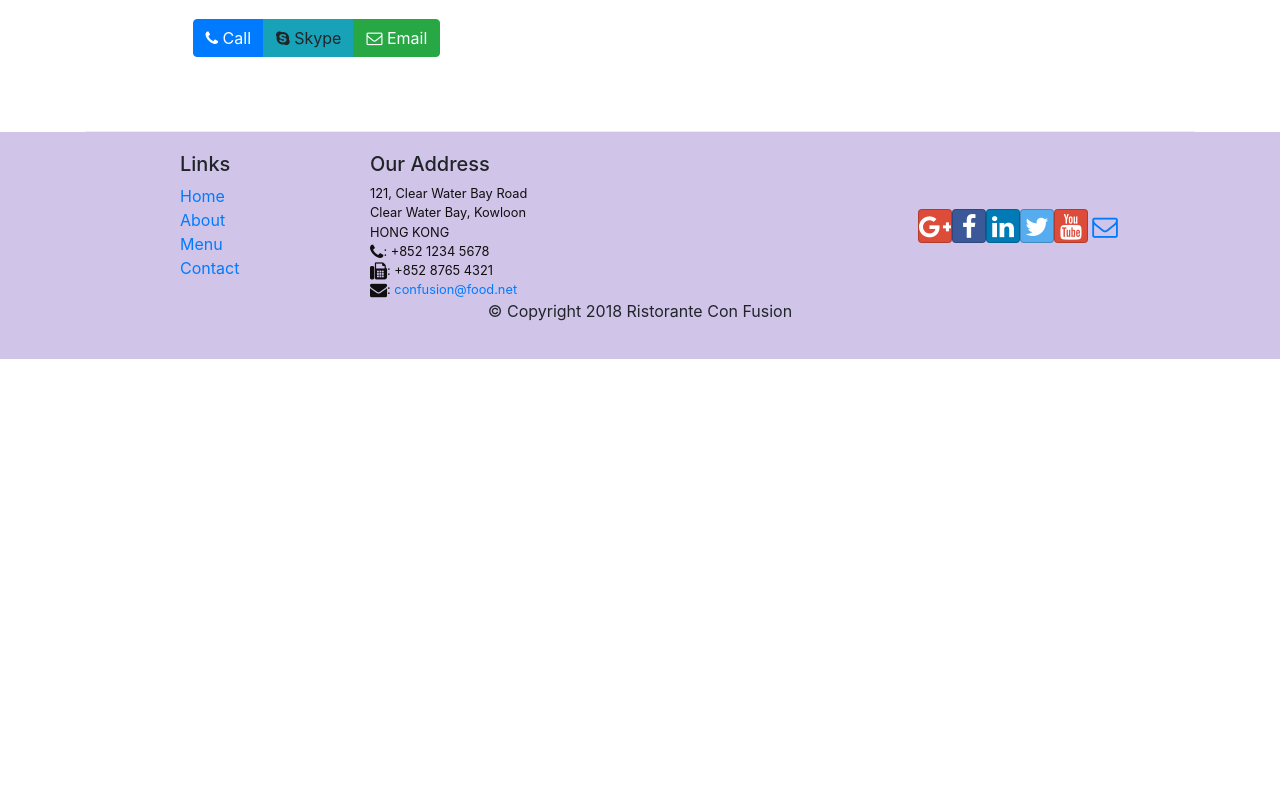
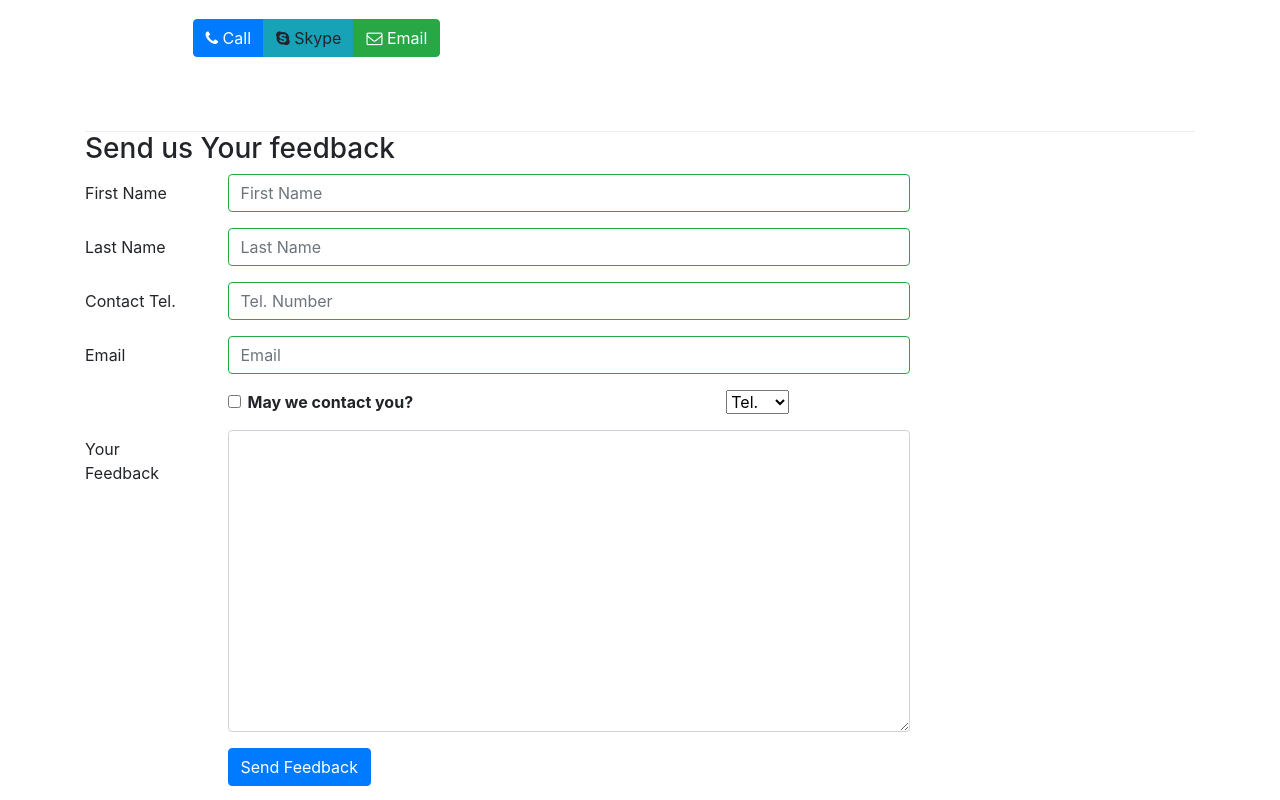
Before and after one commit to karankishor/Ristorante-Con-Fusion, a React (Create React App) app: page /contactus in a window 1280 px wide. Shown: the part 740-1540 px from the top of the page. Before the commit the page ends 1099 px from the top, so only its background shows below. Built offline with nearby package versions, Linux system fonts and the light colour scheme.

Commit message:
Controllled Forms

```diff
--- a/src/components/AboutComponent.js
+++ b/src/components/AboutComponent.js
@@ -13,6 +13,7 @@
                 </Media>
                 <Media body className="ml-5">
                     <Media heading>{leader.name}</Media>
+                   <p>{leader.designation}</p>
                     <p>{leader.description}</p>
                 </Media>
             </Media>
--- a/src/components/ContactComponent.js
+++ b/src/components/ContactComponent.js
@@ -1,8 +1,85 @@
-import React from 'react';
-import { Breadcrumb, BreadcrumbItem } from 'reactstrap';
-import {Link} from 'react-router-dom';
+import React, { Component } from 'react';
+import { Breadcrumb, BreadcrumbItem, Button, Form, FormGroup, Label, Col, Input, Row, FormFeedback } from 'reactstrap';
+import { Link } from 'react-router-dom';
 
-function Contact(props) {
+
+class Contact extends Component {
+    constructor(props) {
+        super(props);
+
+        this.state = {
+            firstname: '',
+            lastname: '',
+            telnum: '',
+            email: '',
+            agree: false,
+            contactType: 'Tel.',
+            message: '',
+            touched: {
+                firstname: false,
+                lastname: false,
+                telnum: false,
+                email: false
+            }
+
+        };
+
+        this.handleInputChange = this.handleInputChange.bind(this);
+        this.handleSubmit = this.handleSubmit.bind(this);
+        this.handleBlur = this.handleBlur.bind(this);
+    }
+    handleInputChange(event) {
+        const target = event.target;
+        const value = target.type === 'checkbox' ? target.checked : target.value;
+        const name = target.name;
+
+        this.setState({
+            [name]: value
+        });
+    }
+
+    handleSubmit(event) {
+        console.log('Current State is: ' + JSON.stringify(this.state));
+        alert('Current State is: ' + JSON.stringify(this.state));
+        event.preventDefault();
+    }
+
+    handleBlur = (field) => (evt) => {
+        this.setState({
+            touched: { ...this.state.touched, [field]: true }
+        });
+    }
+
+    validate(firstname, lastname, telnum, email) {
+        const errors = {
+            firstname: '',
+            lastname: '',
+            telnum: '',
+            email: '',
+        };
+        if (this.state.touched.firstname && firstname.length < 3)
+            errors.firstname = 'First Name should be >=3 character';
+        else if (this.state.touched.firstname && firstname.length > 10)
+            errors.firstname = 'First Name should be <=10 character';
+
+        if (this.state.touched.lastname && lastname.length < 3)
+            errors.lastname = 'Last Name should be >=3 character';
+        else if (this.state.touched.lastname && lastname.length > 10)
+            errors.lastname = 'Last Name should be <=10 character';
+
+        const reg = /^\d+$/;
+
+        if (this.state.touched.telnum && !reg.test(telnum))
+            errors.telnum = 'Tel. number should contain only numbers';
+
+
+        if (this.state.touched.email && email.split('').filter(x => x === '@').length !== 1)
+            errors.email = 'Email should contain a @';
+
+        return errors;
+    }
+    render() {
+        const errors = this.validate(this.state.firstname, this.state.lastname, this.state.telnum, this.state.email);
         return (
             <div className="container">
                 <div className="row">
@@ -41,8 +118,107 @@
                         </div>
                     </div>
                 </div>
+                <div className="row rwo-content">
+                    <div className="col-12">
+                        <h3>Send us Your feedback</h3>
                     </div>
+                    <div className="col-12 col-md-9">
+                        <Form onSubmit={this.handleSubmit}>
+                            <FormGroup row>
+                                <Label htmlFor="firstname" md={2}>First Name</Label>
+                                <Col md={10}>
+                                    <Input type="text" id="firstname" name="firstname" placeholder="First Name"
+                                        value={this.state.firstname}
+                                        valid={errors.firstname === ''}
+                                        invalid={errors.firstname !== ''}
+                                        onBlur={this.handleBlur('firstname')}
+                                        onChange={this.handleInputChange} />
+                                    <FormFeedback>{errors.firstname}</FormFeedback>
+                                </Col>
+                            </FormGroup>
+                            <FormGroup row>
+                                <Label htmlFor="lastname" md={2}>Last Name</Label>
+                                <Col md={10}>
+                                    <Input type="text" id="lastname" name="lastname" placeholder="Last Name"
+                                        value={this.state.lastname}
+                                        valid={errors.lastname === ''}
+                                        invalid={errors.lastname !== ''}
+                                        onBlur={this.handleBlur('lastname')}
+                                        onChange={this.handleInputChange} />
+                                    <FormFeedback>{errors.lastname}</FormFeedback>
+                                </Col>
+                            </FormGroup>
+                            <FormGroup row>
+                                <Label htmlFor="telnum" md={2}>Contact Tel.</Label>
+                                <Col md={10}>
+                                    <Input type="tel" id="telnum" name="telnum" placeholder="Tel. Number"
+                                        value={this.state.telnum}
+                                        valid={errors.telnum === ''}
+                                        invalid={errors.telnum !== ''}
+                                        onBlur={this.handleBlur('telnum')}
+                                        onChange={this.handleInputChange} />
+                                    <FormFeedback>{errors.telnum}</FormFeedback>
+
+                                </Col>
+                            </FormGroup>
+                            <FormGroup row>
+                                <Label htmlFor="email" md={2}>Email</Label>
+                                <Col md={10}>
+                                    <Input type="email" id="email" name="email" placeholder="Email"
+                                        value={this.state.email}
+                                        valid={errors.email === ''}
+                                        invalid={errors.email !== ''}
+                                        onBlur={this.handleBlur('email')}
+                                        onChange={this.handleInputChange} />
+                                    <FormFeedback>{errors.email}</FormFeedback>
+
+                                </Col>
+                            </FormGroup>
+                            <FormGroup row>
+                                <Col md={{ size: 6, offset: 2 }}>
+                                    <FormGroup check>
+                                        <Label check>
+                                            <Input type="checkbox"
+                                                name="agree"
+                                                checked={this.state.agree}
+                                                onChange={this.handleInputChange} /> {' '}
+                                            <strong>May we contact you?</strong>
+                                        </Label>
+                                    </FormGroup>
+                                </Col>
+                                <Col md={{ size: 3, offset: 1 }}>
+                                    <Input type="select" name="contactType"
+                                        value={this.state.contactType}
+                                        onChange={this.handleInputChange}>
+                                        <option>Tel.</option>
+                                        <option>Email</option>
+                                    </Input>
+                                </Col>
+                            </FormGroup>
+                            <FormGroup row>
+                                <Label htmlFor="message" md={2}>Your Feedback</Label>
+                                <Col md={10}>
+                                    <Input type="textarea" id="message" name="message"
+                                        rows="12"
+                                        value={this.state.message}
+                                        onChange={this.handleInputChange}></Input>
+                                </Col>
+                            </FormGroup>
+                            <FormGroup row>
+                                <Col md={{ size: 10, offset: 2 }}>
+                                    <Button type="submit" color="primary">
+                                        Send Feedback
+                                    </Button>
+                                </Col>
+                            </FormGroup>
+                        </Form>
+                    </div>
+                </div>
+            </div>
+
         );
     }
 
+}
+
 export default Contact;
```
Lines whose indentation alone changed are shown as unchanged.
